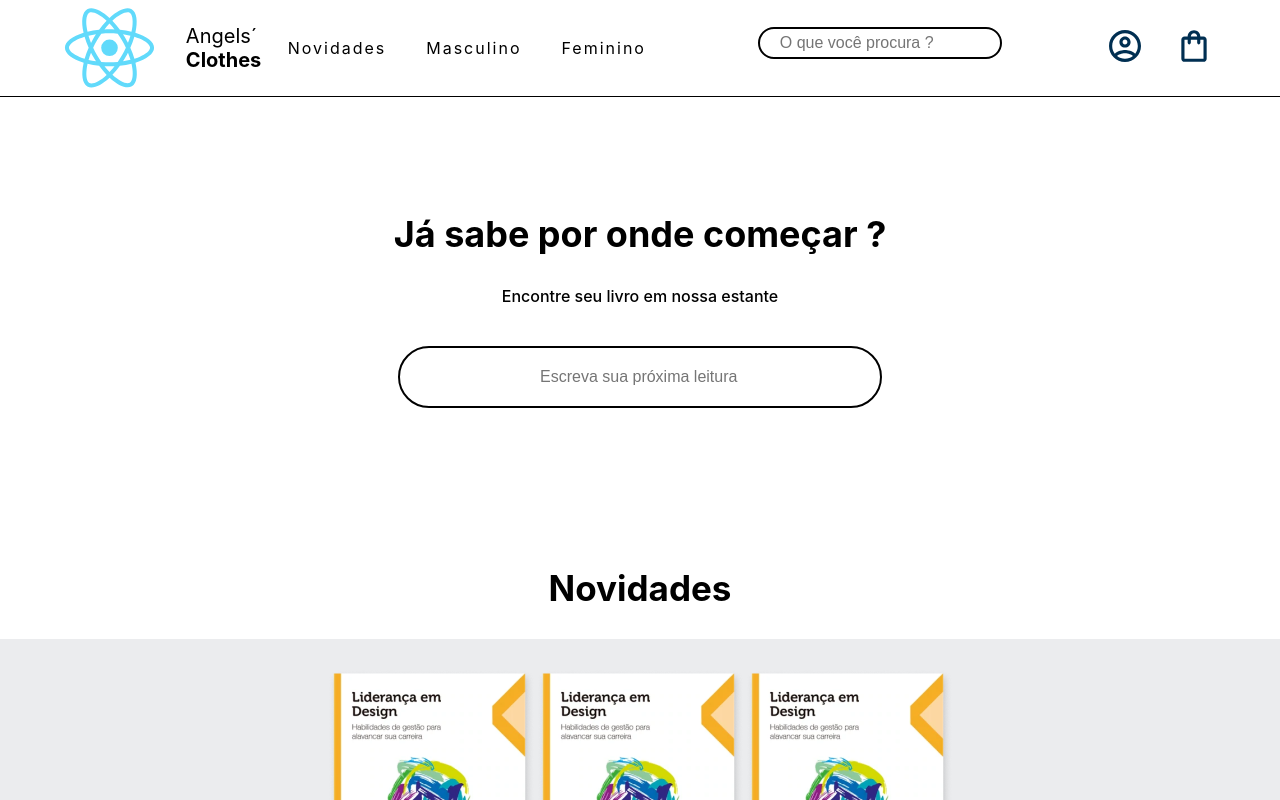
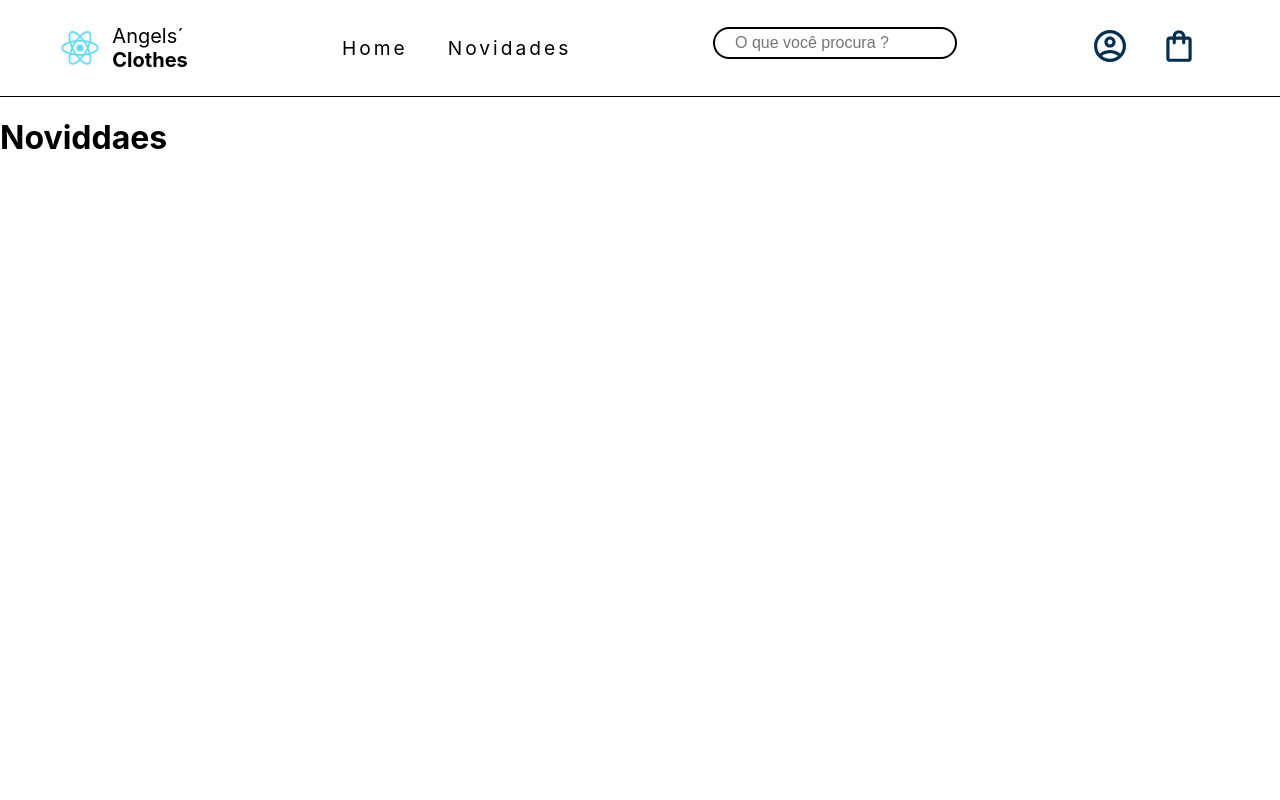
Before and after one commit to Richke2005/Biblioteca-js, a React (Create React App) app: page /novidades in a window 1280 px wide. Shown: the top 800 px of the page. Built offline with nearby package versions, Linux system fonts and the light colour scheme.

Commit message:
add Framer-motion and React-router-dom - 04/07

```diff
--- a/package.json
+++ b/package.json
@@ -6,9 +6,12 @@
     "@testing-library/jest-dom": "^5.16.5",
     "@testing-library/react": "^13.4.0",
     "@testing-library/user-event": "^13.5.0",
+    "framer-motion": "^10.12.18",
     "react": "^18.2.0",
     "react-dom": "^18.2.0",
+    "react-router-dom": "^6.14.1",
     "react-scripts": "5.0.1",
+    "router-dom": "^2.2.11",
     "styled-components": "^6.0.1",
     "web-vitals": "^2.1.4"
   },
--- a/src/App.js
+++ b/src/App.js
@@ -1,34 +1,19 @@
-import Header from './components/Header/index';
-import Pesquisa from './components/pesquisa'
-import UltimosLancamentos from './components/UltimosLançamentos/index'
-import CardRecomenda from './components/CardRecomenda/index'
-import ImagemLivro from './images/livro2.png'
-import Styled from 'styled-components';
-
-const AppContainer = Styled.div`
-  width: 100vw;
-  height: 100vh;
-  background-color: white;
-`
+import { BrowserRouter as Router, Routes, Route } from 'react-router-dom'
+import Header from './components/Header/index'
+import Home from './screens/home'
+import Novidades from './screens/novidades'
 
 function App() {
-  return (
-    <AppContainer>
-     <Header></Header>
-     <Pesquisa/>
-    <UltimosLancamentos/>
-    <CardRecomenda
-    titulo="Talvez você se interesse por:"
-    subtitulo="Agular 11"
-    descricao="construindo uma aplicação com a plataforma google"
-    img={ImagemLivro}/>
-    <CardRecomenda
-    titulo="Talvez você se interesse por:"
-    subtitulo="Agular 11"
-    descricao="construindo uma aplicação com a plataforma google"
-    img={ImagemLivro}/>
-    </AppContainer>
+  return(
+    <Router>
+      <Header/>
+      <Routes>
+        <Route exact path="/" element={<Home/>}/>
+        <Route path="/novidades" element={<Novidades/>}/>
+      </Routes>
+    </Router>
   )
 }
 
-export default App;
+
+export default App
--- /dev/null
+++ b/src/components/iconsHeader/style.css
@@ -0,0 +1,6 @@
+
+.icon-img{
+    padding: 10px;
+    margin-right: 5px;
+    cursor: pointer;
+}
--- a/src/components/logo/index.js
+++ b/src/components/logo/index.js
@@ -1,26 +1,29 @@
 import img from '../../logo.svg';
+import { Link } from 'react-router-dom'
 import Styled from 'styled-components'
 
 const LogoContainer = Styled.div`
     margin-right: ${props => props.marginRight|| '0px'};
     font-size: 20px;
+    width: 10%;
     height: 100%;
     display: flex;
     align-items: center;
 `
 
 const LogoImg = Styled.img`
-border-radios: 5px;
+width: 50%;
+object-fit: cover;
 `
 
 function Logo () {
     return(
         <LogoContainer
-        marginRight='30px'>
-            <LogoImg
+        marginRight='5%'>
+           <LogoImg
             src={img} alt='logo da página'
             />
-            <p>Angels´ <strong>Clothes</strong></p>
+           <Link to="/"><p>Angels´ <strong>Clothes</strong></p></Link>
         </LogoContainer>
     )
 }
--- a/src/components/optionsHeader/index.js
+++ b/src/components/optionsHeader/index.js
@@ -1,30 +1,33 @@
 import Styled from 'styled-components'
+import { Link } from 'react-router-dom'
 
 const Opcao = Styled.li`
-letter-spacing: 2px;
+letter-spacing: 3px;
+font-size: 1.2rem;
+list-style: none;
 margin-right: 40px;
 cursor: pointer;
 `
+
 const Opcoes = Styled.ul`
 padding: 0 5px;
 display: flex;
 text-align: center;
 justify-content: space-around;
 align-items: center;
-
 `
-
-const textOptions = ['Novidades', 'Masculino', 'Feminino']
 
 function optionsHeader () {
     return (
         <Opcoes>
-          {
-          textOptions.map((txt) => (
-            <Opcao><p>{txt}</p></Opcao>
-            )
-            )}
+          <Opcao>
+            <Link to="/">Home</Link>
+          </Opcao>
+          <Opcao>
+            <Link to="/novidades">Novidades</Link>
+          </Opcao>
         </Opcoes>
+
     )
 }
 
--- a/src/index.js
+++ b/src/index.js
@@ -22,13 +22,19 @@ code {
 li {
   list-style: none;
 }
+
+a{
+  list-style: none;
+  text-decoration: none;
+  color: black;
+}
 `
 
 const root = ReactDOM.createRoot(document.getElementById('root'));
 root.render(
   <React.StrictMode>
     <GlobalStyle/>
-    <App />
+    <App/>
   </React.StrictMode>
 );
 
--- /dev/null
+++ b/src/screens/home.jsx
@@ -0,0 +1,32 @@
+import Pesquisa from '../components/pesquisa'
+import UltimosLancamentos from '../components/UltimosLançamentos/index'
+import CardRecomenda from '../components/CardRecomenda/index'
+import ImagemLivro from '../images/livro2.png'
+import Styled from 'styled-components'
+
+const AppContainer = Styled.div`
+  width: 100vw;
+  height: 100vh;
+  background-color: white;
+`
+
+function Home() {
+  return (
+    <AppContainer>
+     <Pesquisa/>
+    <UltimosLancamentos/>
+    <CardRecomenda
+    titulo="Talvez você se interesse por:"
+    subtitulo="Agular 11"
+    descricao="construindo uma aplicação com a plataforma google"
+    img={ImagemLivro}/>
+    <CardRecomenda
+    titulo="Talvez você se interesse por:"
+    subtitulo="Agular 11"
+    descricao="construindo uma aplicação com a plataforma google"
+    img={ImagemLivro}/>
+    </AppContainer>
+  )
+}
+
+export default Home
--- /dev/null
+++ b/src/screens/novidades.jsx
@@ -0,0 +1,9 @@
+function Novidades(){
+    return (
+        <div>
+            <h1>Noviddaes</h1>
+        </div>
+    )
+}
+
+export default Novidades
```
Also changed, not shown: src/screens/masculino.jsx (added, +10 -0 lines), 1 other file (tests, documents, lock files or other folders).
